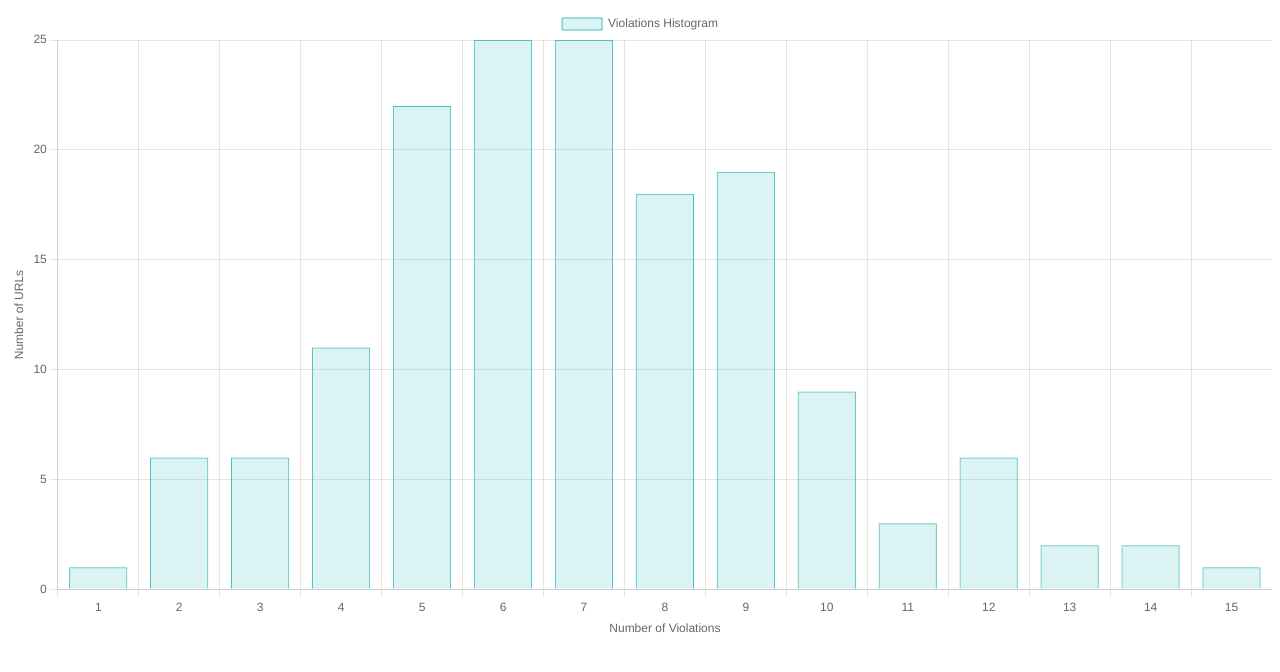
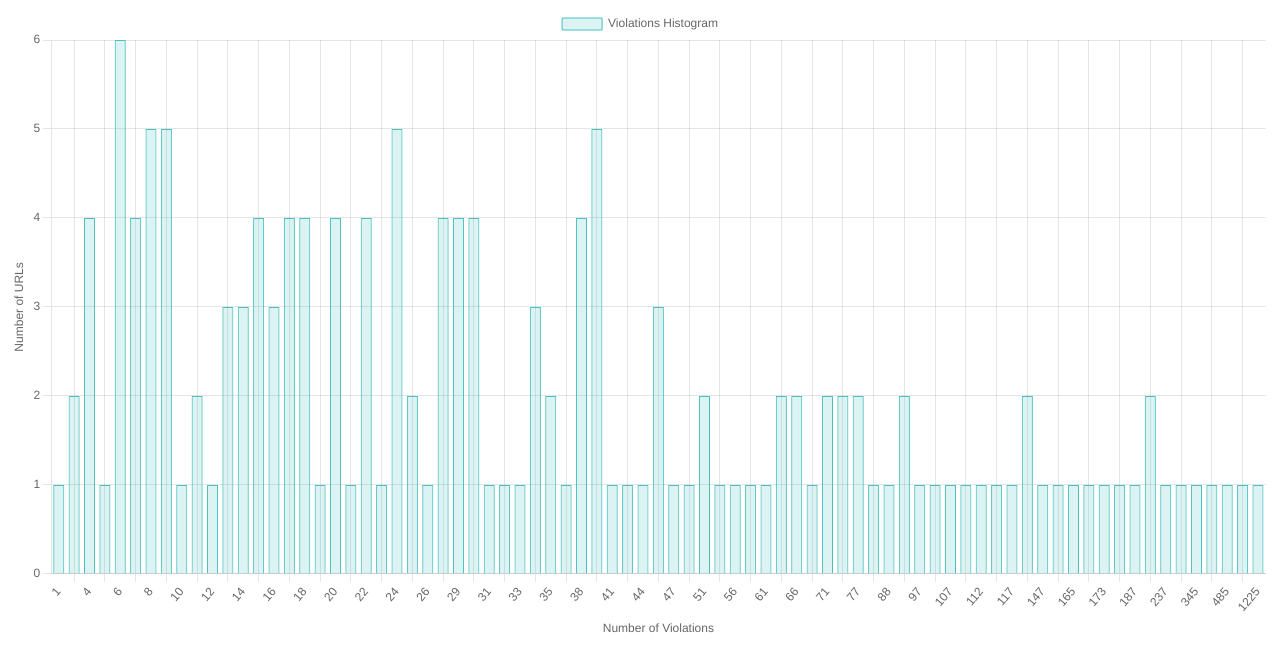
Before and after one commit to hms-dbmi/biomed-tools-scraper, a website: page outputs/violation_histogram.html in a window 1280 px wide. Drawn offline with nearby package versions, Linux system fonts and the light colour scheme.

Commit message:
update violations histogram

```diff
--- a/outputs/violation_histogram.html
+++ b/outputs/violation_histogram.html
@@ -13,10 +13,10 @@
         new Chart(ctx, {
             type: 'bar',
             data: {
-                labels: [1,2,3,4,5,6,7,8,9,10,11,12,13,14,15],
+                labels: [1,2,4,5,6,7,8,9,10,11,12,13,14,15,16,17,18,19,20,21,22,23,24,25,26,28,29,30,31,32,33,34,35,37,38,40,41,42,44,46,47,50,51,54,56,57,61,64,66,68,71,73,77,85,88,94,97,101,107,109,112,114,117,121,147,155,165,166,173,184,187,189,237,254,345,346,485,618,1225],
                 datasets: [{
                     label: 'Violations Histogram',
-                    data: [1,6,6,11,22,25,25,18,19,9,3,6,2,2,1],
+                    data: [1,2,4,1,6,4,5,5,1,2,1,3,3,4,3,4,4,1,4,1,4,1,5,2,1,4,4,4,1,1,1,3,2,1,4,5,1,1,1,3,1,1,2,1,1,1,1,2,2,1,2,2,2,1,1,2,1,1,1,1,1,1,1,2,1,1,1,1,1,1,1,2,1,1,1,1,1,1,1],
                     backgroundColor: 'rgba(75, 192, 192, 0.2)',
                     borderColor: 'rgba(75, 192, 192, 1)',
                     borderWidth: 1
```
Also changed, not shown: 1 other file.
